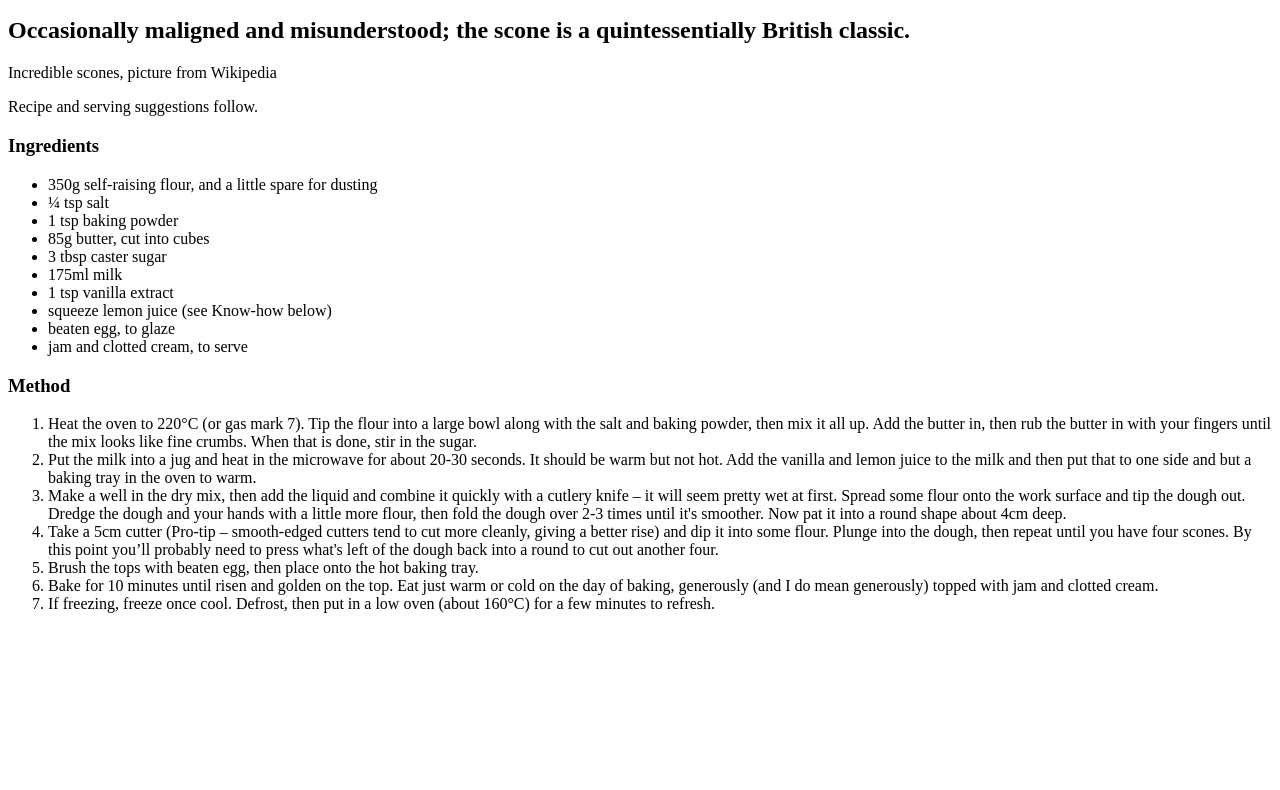
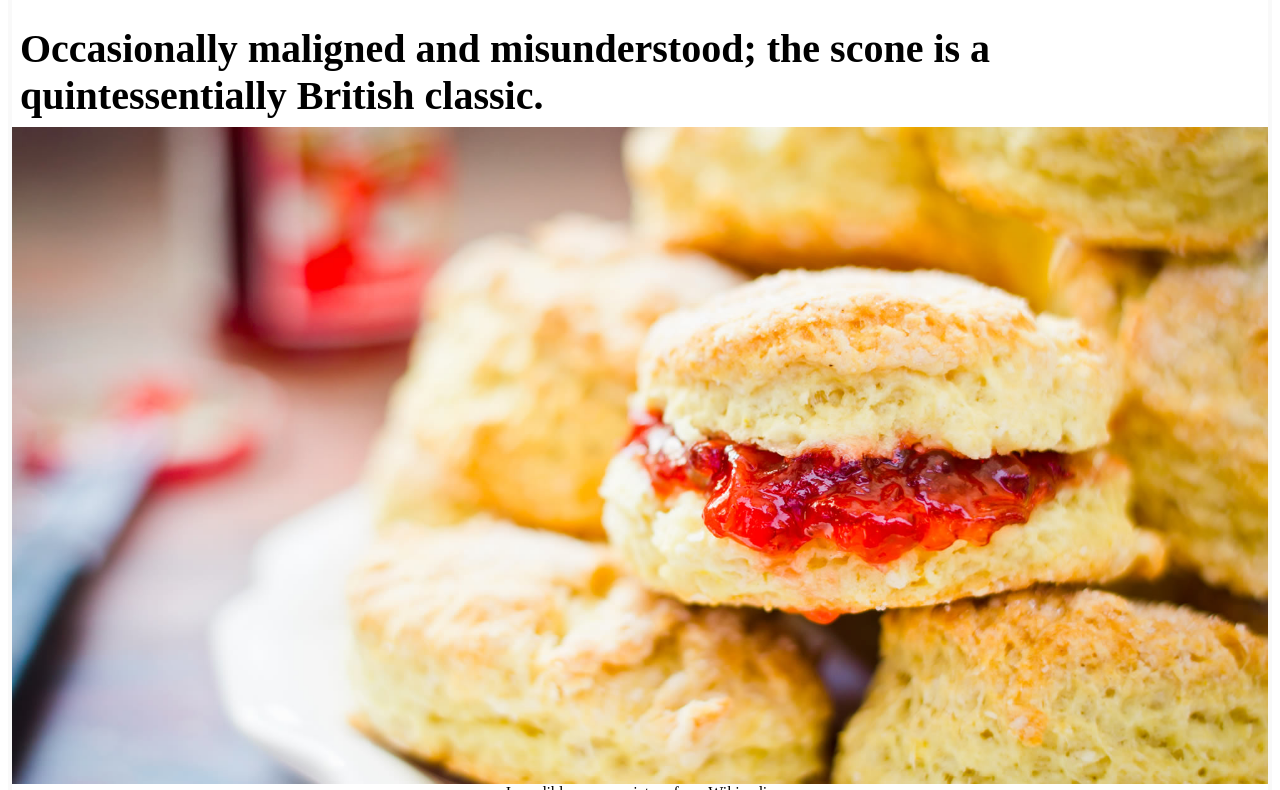
Before and after one commit to iFiveZero/ResponsiveWebDesign, a plain HTML site: page Essentials/index.html in a window 1280 px wide. Shown: the part 139-929 px from the top of the page. Before the commit the page ends 800 px from the top, so only its background shows below. Drawn offline with Linux system fonts and the light colour scheme.

Commit message:
First Responsive Page

```diff
--- a/Essentials/css/styles.css
+++ b/Essentials/css/styles.css
@@ -0,0 +1,52 @@
+img {
+    max-width: 100%;
+}
+
+@media screen and (min-width: 800px) {
+    body {
+        border-left: 4px solid #f9f9f9;
+        border-right: 4px solid #f9f9f9;
+        padding: 1rem 2 rem;
+    }
+
+    .IntroWrapper {
+        display: flex;
+        flex-direction: column;
+        gap: 0 20px;
+        flex: 1 1 auto;
+        align-items: center;
+    }
+
+    .MoneyShot, .IntroText {
+        margin: 0;
+        flex: 1 1 50%;
+    }
+
+    .MoneyShotImg {
+       filter: drop-shadow(0 0 20px #0008);
+       border: 0;
+    }
+
+    .IntroText {
+        padding: 0.5rem;
+        font-size: 2.5rem;
+        text-align: left;
+        position: relative;
+    }
+
+    .Ingredients {
+        font-size: 0.9rem;
+        float: right;
+        padding: 1rem;
+        margin: 0 0 0.5rem 1rem;
+        border-radius: 3px;
+        background-color: #ffffdf;
+        border: 9px solid #debb71;
+    }
+
+    .Ingredients h3 {
+        margin: 0;
+    }
+
+}
+/*border: solid red 2px;*/
--- a/Essentials/index.html
+++ b/Essentials/index.html
@@ -3,17 +3,14 @@
     <head>
         <meta charset="utf-8" />
         <title>Our first responsive web page with HTML5 and CSS</title>
-        <meta
-            name="description"
-            content="A basic responsive web page – an example from Chapter 1"
-        />
+        <meta name="description" content="A basic responsive web page – an example from Chapter 1"/>
+        <meta name="viewport" content="width=device-width, initial-scale=1.0">
         <link rel="stylesheet" href="css/styles.css" />
     </head>
     <body>
         <div class="Header">
-            <a href="/" class="LogoWrapper"
-                ><img src="img/SOC-Logo.png" alt="Scone O'Clock logo"
-            /></a>
+            <a href="/" class="LogoWrapper">
+                <img src="./img/SOC-Logo.png" alt="Scone O'Clock logo"/></a>
             <h1 class="Strap">Scones: the most resplendent of snacks</p>
         </div>
         <div class="IntroWrapper">
@@ -21,10 +18,11 @@
                 Occasionally maligned and misunderstood; the scone is a
                 quintessentially British classic.
             </h2>
+            <img src="./img/scones.jpg" alt="Scones Image"/></a>
             <div class="MoneyShot">
-                <p class="ImageCaption">
+                <figcaption class="ImageCaption">
                     Incredible scones, picture from Wikipedia
-                </p>
+                </figcaption>
             </div>
         </div>
         <p>Recipe and serving suggestions follow.</p>
```
